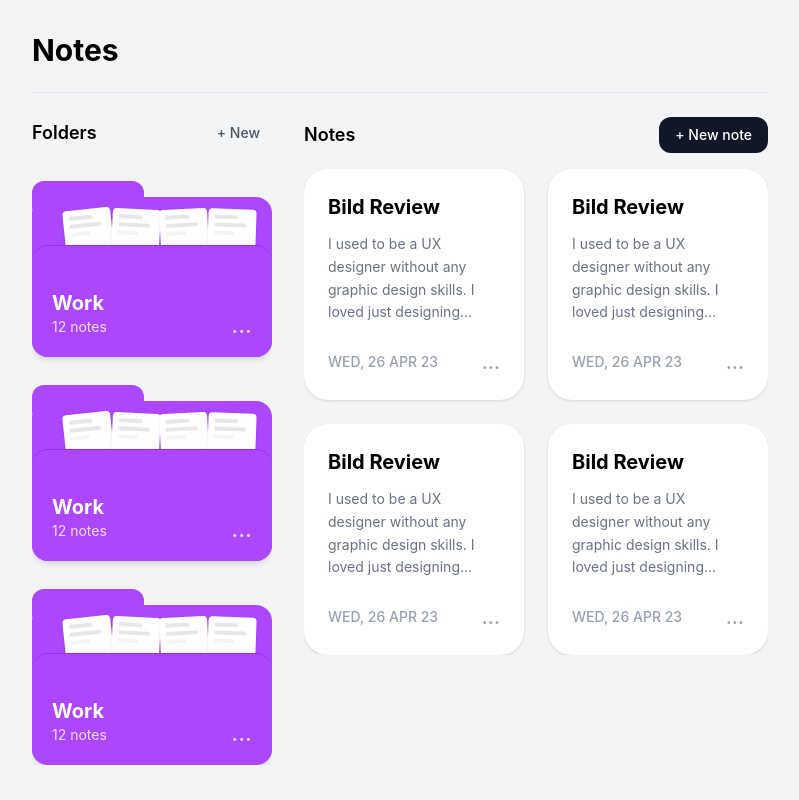
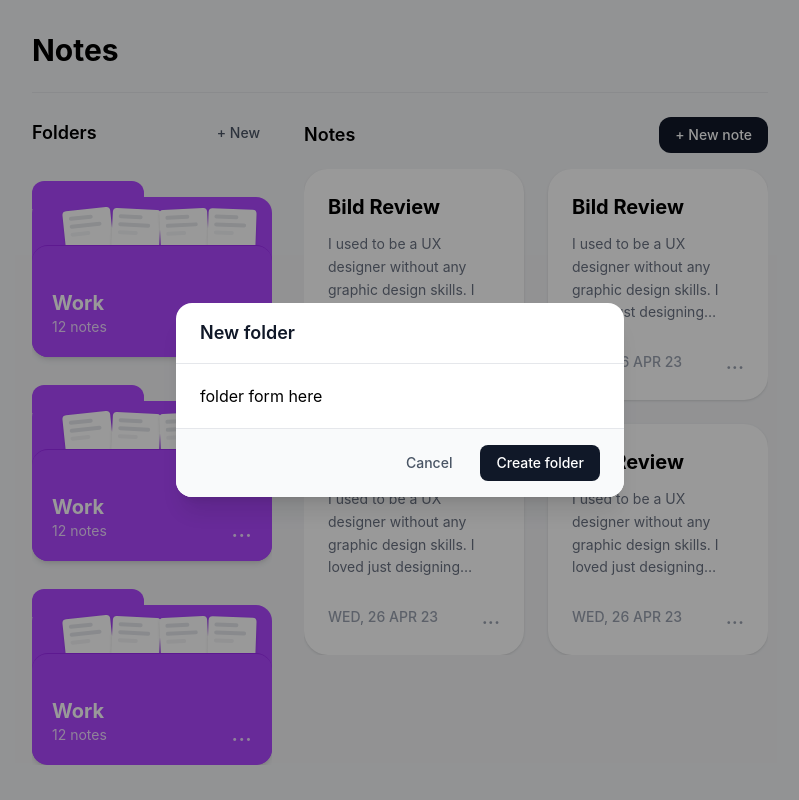
Before and after one commit to dmmoroka92/rails_react_notes_app, a React (Vite) app in the folder frontend/: page / in a window 1280 px wide. Both pictures are taken after a click on the button "+ New". Shown: the whole page, without its empty margins (240-1039 px from the left). Built offline with nearby package versions, Linux system fonts and the light colour scheme.

Commit message:
setup modal on notes page

```diff
--- a/frontend/index.html
+++ b/frontend/index.html
@@ -8,6 +8,7 @@
   </head>
   <body>
     <div id="root"></div>
+    <div id="modal-root"></div>
     <script type="module" src="/src/main.tsx"></script>
   </body>
 </html>
--- a/frontend/src/components/FoldersPanel/FoldersHeader.tsx
+++ b/frontend/src/components/FoldersPanel/FoldersHeader.tsx
@@ -1,10 +1,15 @@
-function FoldersHeader() {
+type FoldersHeaderProps = {
+  onNewFolder: () => void
+}
+
+function FoldersHeader({ onNewFolder }: FoldersHeaderProps) {
   return (
     <div className="mb-4 flex items-center justify-between">
       <h2 className="text-lg font-semibold">Folders</h2>
 
       <button
         type="button"
+        onClick={onNewFolder}
         className="rounded-lg px-3 py-1.5 text-sm font-medium
           text-gray-600 hover:bg-gray-200"
       >
--- a/frontend/src/components/FoldersPanel/FoldersPanel.tsx
+++ b/frontend/src/components/FoldersPanel/FoldersPanel.tsx
@@ -1,10 +1,14 @@
 import FolderCard from "./FolderCard"
 import FoldersHeader from "./FoldersHeader"
 
-function FoldersPanel() {
+type FoldersPanelProps = {
+  onNewFolder: () => void
+}
+
+function FoldersPanel({ onNewFolder }: FoldersPanelProps) {
   return (
     <aside>
-      <FoldersHeader />
+      <FoldersHeader onNewFolder={onNewFolder} />
 
       <div className="flex max-h-[calc(100vh-200px)] flex-col gap-3 overflow-y-auto">
         <FolderCard />
--- /dev/null
+++ b/frontend/src/components/Modal/Modal.tsx
@@ -0,0 +1,63 @@
+import { useEffect, type ReactNode } from "react"
+import { createPortal } from "react-dom"
+
+type ModalProps = {
+  title: string
+  children: ReactNode
+  footer: ReactNode
+  onClose: () => void
+}
+
+function Modal({ title, children, footer, onClose }: ModalProps) {
+  const modalRoot = document.getElementById("modal-root")
+
+  useEffect(() => {
+    function handleKeyDown(event: KeyboardEvent) {
+      if (event.key === "Escape") {
+        onClose()
+      }
+    }
+
+    document.addEventListener("keydown", handleKeyDown)
+
+    return () => {
+      document.removeEventListener("keydown", handleKeyDown)
+    }
+  }, [onClose])
+
+  if (!modalRoot) return null
+
+  function handleBackdropClick(event: React.MouseEvent<HTMLDivElement>) {
+    if (event.target === event.currentTarget) onClose()
+  }
+
+  return createPortal(
+    <div
+      className="fixed inset-0 z-50 flex items-center justify-center bg-black/40 p-4"
+      onClick={handleBackdropClick}>
+      <div className="w-full max-w-md overflow-hidden rounded-2xl bg-white shadow-xl">
+
+        {/* Header */}
+        <div className="border-b border-gray-200 px-6 py-4">
+          <h2 className="text-lg font-semibold text-gray-900">
+            {title}
+          </h2>
+        </div>
+
+        {/* Body */}
+        <div className="px-6 py-5">
+          {children}
+        </div>
+
+        {/* Footer */}
+        <div className="flex items-center justify-end gap-3 border-t border-gray-200 bg-gray-50 px-6 py-4">
+          {footer}
+        </div>
+
+      </div>
+    </div>,
+    modalRoot
+  )
+}
+
+export default Modal
--- /dev/null
+++ b/frontend/src/components/Modal/types.ts
@@ -0,0 +1,6 @@
+export const MODAL_TYPE = {
+  Note: "note",
+  Folder: "folder",
+} as const;
+
+export type ModalType = (typeof MODAL_TYPE)[keyof typeof MODAL_TYPE]
--- a/frontend/src/components/NotesPanel/NotesHeader.tsx
+++ b/frontend/src/components/NotesPanel/NotesHeader.tsx
@@ -1,10 +1,15 @@
-function NotesHeader() {
+type NotesHeaderProps = {
+  onNewNote: () => void
+}
+
+function NotesHeader({ onNewNote }: NotesHeaderProps) {
   return (
     <div className="mb-4 flex items-center justify-between">
       <h2 className="text-lg font-semibold">Notes</h2>
 
       <button
         type="button"
+        onClick={onNewNote}
         className="rounded-xl bg-gray-900 px-4 py-2 text-sm
           font-medium text-white hover:bg-gray-800"
       >
--- a/frontend/src/components/NotesPanel/NotesPanel.tsx
+++ b/frontend/src/components/NotesPanel/NotesPanel.tsx
@@ -1,10 +1,14 @@
 import NotesHeader from "./NotesHeader"
 import NotesGrid from "./NotesGrid"
 
-function NotesPanel() {
+type NotesPanelProps = {
+  onNewNote: () => void
+}
+
+function NotesPanel({ onNewNote }: NotesPanelProps) {
   return (
     <section>
-      <NotesHeader />
+      <NotesHeader onNewNote={onNewNote} />
       <NotesGrid />
     </section>
   )
--- a/frontend/src/pages/NotesPage.tsx
+++ b/frontend/src/pages/NotesPage.tsx
@@ -1,7 +1,16 @@
+import { useState } from "react"
 import FoldersPanel from "../components/FoldersPanel/FoldersPanel"
+import { MODAL_TYPE, type ModalType } from "../components/Modal/types"
 import NotesPanel from "../components/NotesPanel/NotesPanel"
+import Modal from "../components/Modal/Modal"
 
 function NotesPage() {
+  const [modal, setModal] = useState<ModalType | null>(null)
+
+  function handleClose() {
+    setModal(null)
+  }
+
   return (
     <div>
       {/* Header */}
@@ -11,17 +20,72 @@ function NotesPage() {
 
       {/* Divider */}
       <div className="my-6 h-px bg-gray-200" />
-
       {/* Workspace */}
       <div className="grid grid-cols-[240px_1fr] gap-8">
-
         {/* Folders */}
-        <FoldersPanel />
+        <FoldersPanel onNewFolder={() => setModal(MODAL_TYPE.Folder)} />
 
         {/* Notes */}
-        <NotesPanel />
+        <NotesPanel onNewNote={() => setModal(MODAL_TYPE.Note)} />
+      </div>
 
-      </div>
+      {modal === MODAL_TYPE.Note && (
+        <Modal
+          title="New note"
+          footer={
+            <>
+              <button
+                type="button"
+                onClick={handleClose}
+                className="rounded-lg border border-gray-300 bg-white px-4 py-2 text-sm
+                  font-medium text-gray-700 shadow-sm transition hover:bg-gray-50
+                  focus:outline-none focus:ring-2 focus:ring-gray-300"
+              >
+                Cancel
+              </button>
+
+              <button
+                type="submit"
+                className="rounded-lg bg-gray-900 px-4 py-2 text-sm font-medium text-white
+                  shadow-sm transition hover:bg-gray-800 focus:outline-none
+                  focus:ring-2 focus:ring-gray-400"
+              >
+                Create note
+              </button>
+            </>
+          }
+          onClose={handleClose}>
+          <p>folder form here</p>
+        </Modal>
+      )}
+
+      {modal === MODAL_TYPE.Folder && (
+        <Modal
+          title="New folder"
+          footer={
+            <>
+              <button
+                type="button"
+                onClick={handleClose}
+                className="rounded-lg px-4 py-2 text-sm font-medium text-gray-600
+                  transition hover:bg-gray-100 hover:text-gray-900"
+              >
+                Cancel
+              </button>
+
+              <button
+                type="submit"
+                className="rounded-lg bg-gray-900 px-4 py-2 text-sm font-medium
+                  text-white transition hover:bg-gray-800"
+              >
+                Create folder
+              </button>
+            </>
+          }
+          onClose={handleClose}>
+          <p>folder form here</p>
+        </Modal>
+      )}
     </div>
   )
 }
```
